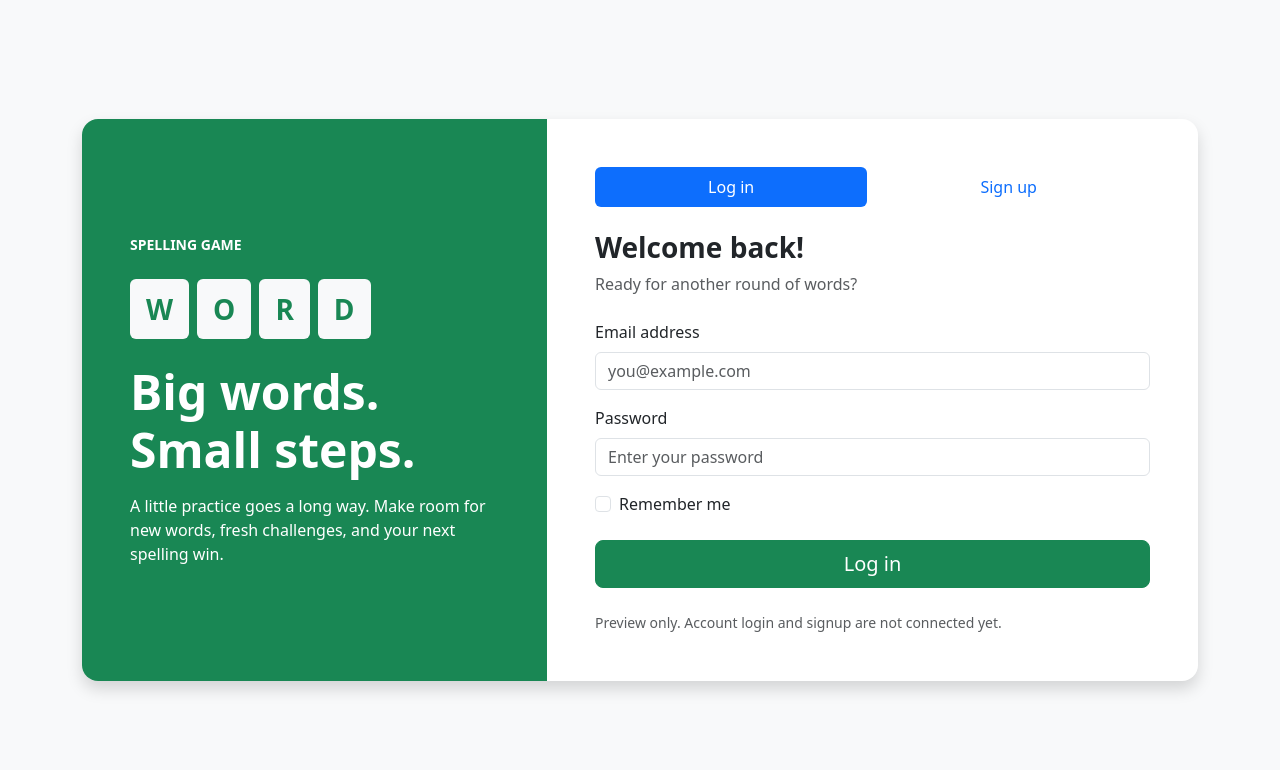
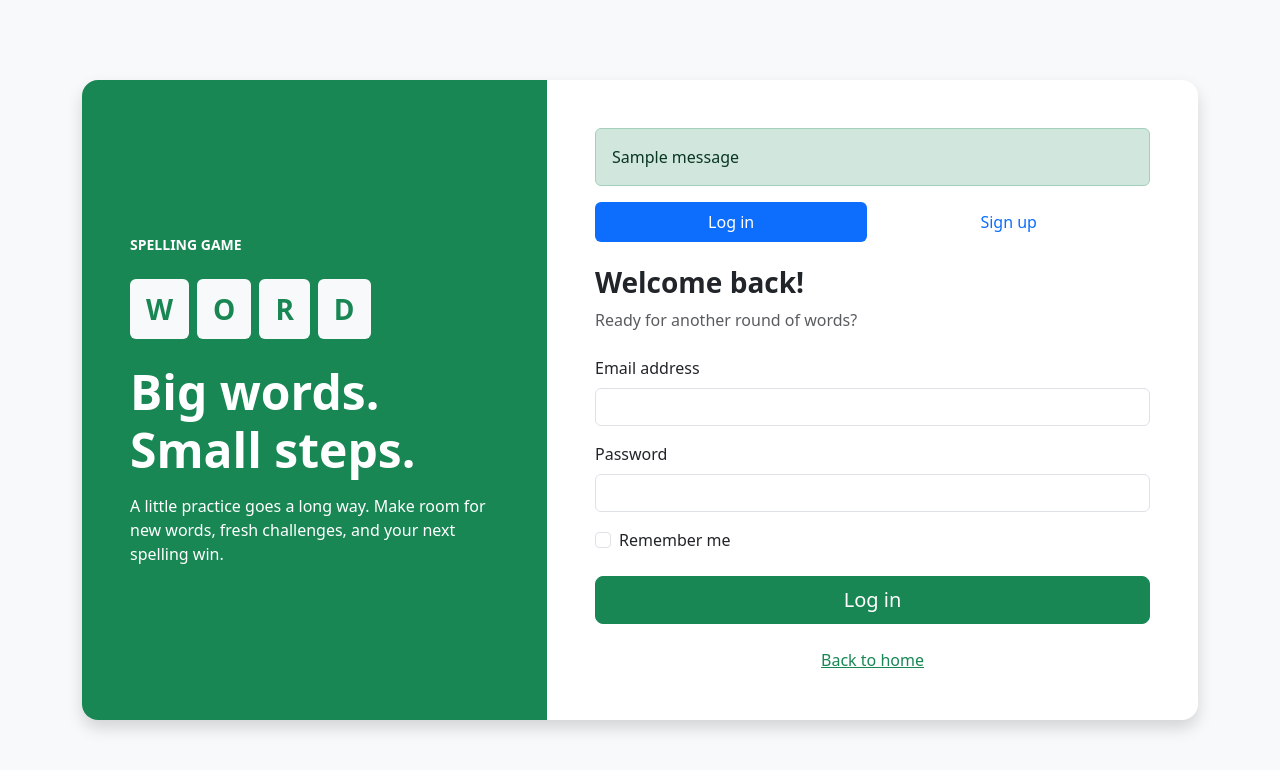
Before and after one commit to hudsonhadley/spelling_game, a Flask app: page /login in a window 1280 px wide. Shown: the top 770 px of the page. Run offline with Flask 3, Linux system fonts and the light colour scheme; one stand-in notice (Sample message) is shown.

Commit message:
added login and acount creation. And added sqlite database

```diff
--- /dev/null
+++ b/src/spelling_game/forms/__init__.py
@@ -0,0 +1,5 @@
+"""Account form exports."""
+
+from .forms import LoginForm, SignupForm
+
+__all__ = ["LoginForm", "SignupForm"]
--- a/src/spelling_game/forms/fields.py
+++ b/src/spelling_game/forms/fields.py
@@ -0,0 +1,12 @@
+"""Reusable normalization for account fields."""
+
+from wtforms import EmailField
+
+
+class NormalizedEmailField(EmailField):
+    """Trim and lowercase email addresses consistently for storage and lookup."""
+
+    def process_formdata(self, valuelist):
+        super().process_formdata(valuelist)
+        if self.data:
+            self.data = self.data.strip().lower()
--- a/src/spelling_game/forms/forms.py
+++ b/src/spelling_game/forms/forms.py
@@ -0,0 +1,23 @@
+"""Flask-WTF forms for login and account creation."""
+
+from flask_wtf import FlaskForm
+from wtforms import BooleanField, PasswordField, StringField, SubmitField
+from wtforms.validators import DataRequired, EqualTo, InputRequired, Length
+
+from .fields import NormalizedEmailField
+from .validators import valid_email
+
+
+class LoginForm(FlaskForm):
+    email = NormalizedEmailField("Email address", validators=[DataRequired(), Length(max=254), valid_email])
+    password = PasswordField("Password", validators=[InputRequired(), Length(max=128)])
+    remember = BooleanField("Remember me")
+    submit = SubmitField("Log in")
+
+
+class SignupForm(FlaskForm):
+    name = StringField("Name", filters=[lambda value: value.strip() if value else value], validators=[DataRequired(), Length(max=80)])
+    email = NormalizedEmailField("Email address", validators=[DataRequired(), Length(max=254), valid_email])
+    password = PasswordField("Password", validators=[InputRequired(), Length(min=8, max=128, message="Use between 8 and 128 characters.")])
+    confirm_password = PasswordField("Confirm password", validators=[InputRequired(), EqualTo("password", message="Passwords must match.")])
+    submit = SubmitField("Create account")
--- a/src/spelling_game/routes/auth.py
+++ b/src/spelling_game/routes/auth.py
@@ -6,9 +6,17 @@ Two user roles exist:
 """
 
 from functools import wraps
+from contextlib import contextmanager
+from pathlib import Path
+import sqlite3
+from urllib.parse import urlsplit
+
+from werkzeug.security import check_password_hash, generate_password_hash
+from spelling_game.forms import LoginForm, SignupForm
 
 from flask import (
     abort,
+    current_app,
     flash,
     redirect,
     render_template,
@@ -28,13 +36,15 @@ ADMIN = "admin"
 # --------------------------------------------------------------------------
 def get_current_user() -> dict | None:
     """Return {"id", "username", "role"} for the logged-in user, else None."""
-    if "user_id" not in session:
+    user_id = session.get("user_id")
+    if user_id is None:
         return None
-    return {
-        "id": session["user_id"],
-        "username": session["username"],
-        "role": session["role"],
-    }
+    with _accounts() as db:
+        row = db.execute("SELECT id, username, role FROM users WHERE id = ?", (user_id,)).fetchone()
+    if row is None:
+        session.clear()
+        return None
+    return dict(row)
 
 
 @auth_bp.app_context_processor
@@ -45,12 +55,15 @@ def inject_current_user():
 
 def _is_safe_next(target: str | None) -> bool:
     """Only allow redirects to paths on this site (prevents open redirects)."""
-    return bool(
-        target
-        and target.startswith("/")
-        and not target.startswith("//")
-        and "\\" not in target
-    )
+    if not target or not target.startswith("/"):
+        return False
+    if target.startswith("//") or "\\" in target or any(ord(char) < 32 or ord(char) == 127 for char in target):
+        return False
+    try:
+        parsed = urlsplit(target)
+    except ValueError:
+        return False
+    return not parsed.scheme and not parsed.netloc
 
 
 # --------------------------------------------------------------------------
@@ -83,56 +96,101 @@ def admin_required(view):
 
 
 # --------------------------------------------------------------------------
-# TODO: replace with real database lookups once the models exist
+# SQLite account storage (kept separate from future game data).
 # --------------------------------------------------------------------------
-def authenticate_user(username: str, password: str) -> dict | None:
-    """Check credentials. Return {"id", "username", "role"} or None.
-
-    TODO: look the user up in the database and verify the password against its
-    stored hash (e.g. werkzeug.security.check_password_hash). Until then no one
-    can log in.
-    """
-    return None
+@contextmanager
+def _accounts():
+    """Open the configured account database; create the table on first use."""
+    database = Path(current_app.config.get("AUTH_DATABASE", Path(current_app.instance_path) / "accounts.sqlite3"))
+    database.parent.mkdir(parents=True, exist_ok=True)
+    db = sqlite3.connect(database)
+    db.row_factory = sqlite3.Row
+    try:
+        db.execute("""
+            CREATE TABLE IF NOT EXISTS users (
+                id INTEGER PRIMARY KEY,
+                username TEXT NOT NULL,
+                email TEXT NOT NULL UNIQUE COLLATE NOCASE,
+                password_hash TEXT NOT NULL,
+                role TEXT NOT NULL DEFAULT 'player' CHECK (role IN ('player', 'admin'))
+            )
+        """)
+        with db:
+            yield db
+    finally:
+        db.close()
 
 
-# --------------------------------------------------------------------------
-# Routes
-# --------------------------------------------------------------------------
+def authenticate_user(email: str, password: str) -> dict | None:
+    """Return public account details when the password hash matches."""
+    with _accounts() as db:
+        user = db.execute("SELECT * FROM users WHERE email = ?", (email.strip().lower(),)).fetchone()
+    if user is None or not check_password_hash(user["password_hash"], password):
+        return None
+    return {key: user[key] for key in ("id", "username", "role")}
+
+
+def _start_session(user, remember=False):
+    session.clear()
+    session["user_id"] = user["id"]
+    session["username"] = user["username"]
+    session["role"] = user["role"]
+    session.permanent = remember
+
+
+def _destination(next_url):
+    return next_url if _is_safe_next(next_url) else url_for("core.main")
+
+
+def _render_account(login_form, signup_form, active_tab, next_url, status=200):
+    return render_template("login.html", login_form=login_form, signup_form=signup_form,
+                           active_tab=active_tab, next_url=next_url), status
+
+
 @auth_bp.route("/login", methods=["GET", "POST"])
 def login():
+    next_url = request.values.get("next")
     if get_current_user() is not None:
-        return redirect(url_for("core.game"))
+        return redirect(_destination(next_url))
+    form = LoginForm(prefix="login")
+    if form.validate_on_submit():
+        user = authenticate_user(form.email.data, form.password.data)
+        if user is None:
+            flash("Invalid email address or password.", "danger")
+            return _render_account(form, SignupForm(prefix="signup", formdata=None), "login", next_url, 401)
+        _start_session(user, form.remember.data)
+        return redirect(_destination(next_url))
+    return _render_account(form, SignupForm(prefix="signup", formdata=None), "login", next_url,
+                           400 if request.method == "POST" else 200)
 
+
+@auth_bp.route("/signup", methods=["GET", "POST"])
+def signup():
     next_url = request.values.get("next")
-
-    if request.method == "POST":
-        username = request.form.get("username", "").strip()
-        password = request.form.get("password", "")
-
-        if not username or not password:
-            flash("Enter both a username and a password.", "danger")
-            return render_template("login.html", next_url=next_url), 400
-
-        user = authenticate_user(username, password)
-        if user is None:
-            flash("Invalid username or password.", "danger")
-            return render_template("login.html", next_url=next_url), 401
-
-        session.clear()  # drop any stale data from before login
-        session["user_id"] = user["id"]
-        session["username"] = user["username"]
-        session["role"] = user["role"]
-
-        if _is_safe_next(next_url):
-            return redirect(next_url)
-        return redirect(url_for("core.game"))
-
-    return render_template("login.html", next_url=next_url)
+    if get_current_user() is not None:
+        return redirect(_destination(next_url))
+    form = SignupForm(prefix="signup")
+    if form.validate_on_submit():
+        try:
+            with _accounts() as db:
+                cursor = db.execute(
+                    "INSERT INTO users (username, email, password_hash, role) VALUES (?, ?, ?, ?)",
+                    (form.name.data, form.email.data, generate_password_hash(form.password.data), PLAYER),
+                )
+                user = {"id": cursor.lastrowid, "username": form.name.data, "role": PLAYER}
+        except sqlite3.IntegrityError:
+            form.email.errors.append("An account with this email address already exists.")
+            return _render_account(LoginForm(prefix="login", formdata=None), form, "signup", next_url, 409)
+        _start_session(user)
+        flash("Your account has been created. Welcome!", "success")
+        return redirect(_destination(next_url))
+    return _render_account(LoginForm(prefix="login", formdata=None), form, "signup", next_url,
+                           400 if request.method == "POST" else 200)
 
 
 @auth_bp.post("/logout")
 def logout():
-    """POST-only so a stray link or image can't log the user out."""
+    """CSRF-protected POST clears the authenticated session."""
     session.clear()
     flash("You have been logged out.", "info")
     return redirect(url_for("auth.login"))
--- a/src/spelling_game/templates/game.html
+++ b/src/spelling_game/templates/game.html
@@ -8,7 +8,7 @@
 </head>
 <body class="bg-light">
   <header class="bg-success text-white py-3">
-    <div class="container d-flex justify-content-between align-items-center"><span class="fs-4 fw-bold">Spelling Game</span><a class="btn btn-outline-light btn-sm" href="main.html">Home and stats</a></div>
+    <div class="container d-flex justify-content-between align-items-center"><span class="fs-4 fw-bold">Spelling Game</span><a class="btn btn-outline-light btn-sm" href="{{ url_for('core.main') }}">Home and stats</a></div>
   </header>
   <main class="container py-5">
     <div class="row justify-content-center">
--- a/src/spelling_game/templates/login.html
+++ b/src/spelling_game/templates/login.html
@@ -22,58 +22,51 @@
       </section>
 
       <section class="col-md-7 p-4 p-lg-5" aria-label="Your account">
-        <ul class="nav nav-pills nav-fill mb-4" id="account-tabs" role="tablist">
-          <li class="nav-item" role="presentation">
-            <button class="nav-link active" id="login-tab" data-bs-toggle="pill" data-bs-target="#login-panel" type="button" role="tab" aria-controls="login-panel" aria-selected="true">Log in</button>
-          </li>
-          <li class="nav-item" role="presentation">
-            <button class="nav-link" id="signup-tab" data-bs-toggle="pill" data-bs-target="#signup-panel" type="button" role="tab" aria-controls="signup-panel" aria-selected="false">Sign up</button>
-          </li>
-        </ul>
-
-        <!-- Connect these forms to authentication routes when the backend is ready. -->
-        <div class="tab-content">
-          <div class="tab-pane fade show active" id="login-panel" role="tabpanel" aria-labelledby="login-tab" tabindex="0">
-            <form aria-labelledby="login-title">
+        {% for category, message in get_flashed_messages(with_categories=true) %}
+          <div class="alert alert-{{ category }}" role="alert">{{ message }}</div>
+        {% endfor %}
+        <nav class="nav nav-pills nav-fill mb-4" aria-label="Account options">
+          <a class="nav-link {{ 'active' if active_tab == 'login' }}" href="{{ url_for('auth.login', next=next_url) }}" {% if active_tab == 'login' %}aria-current="page"{% endif %}>Log in</a>
+          <a class="nav-link {{ 'active' if active_tab == 'signup' }}" href="{{ url_for('auth.signup', next=next_url) }}" {% if active_tab == 'signup' %}aria-current="page"{% endif %}>Sign up</a>
+        </nav>
+        {% macro input_field(field, autocomplete) %}
+          <div class="mb-3">
+            {{ field.label(class_='form-label') }}
+            {{ field(class_='form-control' + (' is-invalid' if field.errors else ''), autocomplete=autocomplete, aria_describedby=field.id + '-errors') }}
+            <div id="{{ field.id }}-errors" class="invalid-feedback">
+              {% for error in field.errors %}<div>{{ error }}</div>{% endfor %}
+            </div>
+          </div>
+        {% endmacro %}
+        {% if active_tab == 'login' %}
+          <form method="post" action="{{ url_for('auth.login') }}" aria-labelledby="login-title">
+            {{ login_form.hidden_tag() }}
+            <input type="hidden" name="next" value="{{ next_url or '' }}">
             <h2 id="login-title" class="h3 fw-bold">Welcome back!</h2>
             <p class="text-body-secondary mb-4">Ready for another round of words?</p>
-              <div class="mb-3">
-                <label for="login-email" class="form-label">Email address</label>
-                <input id="login-email" class="form-control" name="email" type="email" autocomplete="username" placeholder="you@example.com" required>
+            {{ input_field(login_form.email, 'username') }}
+            {{ input_field(login_form.password, 'current-password') }}
+            <div class="form-check mb-4">
+              {{ login_form.remember(class_='form-check-input') }}
+              {{ login_form.remember.label(class_='form-check-label') }}
             </div>
-              <div class="mb-3">
-                <label for="login-password" class="form-label">Password</label>
-                <input id="login-password" class="form-control" name="password" type="password" autocomplete="current-password" placeholder="Enter your password" required>
-              </div>
-              <div class="form-check mb-4">
-                <input class="form-check-input" id="remember" type="checkbox" name="remember">
-                <label class="form-check-label" for="remember">Remember me</label>
-              </div>
-              <button class="btn btn-success btn-lg w-100" type="button" aria-describedby="preview-note">Log in</button>
+            {{ login_form.submit(class_='btn btn-success btn-lg w-100') }}
           </form>
-          </div>
-
-          <div class="tab-pane fade" id="signup-panel" role="tabpanel" aria-labelledby="signup-tab" tabindex="0">
-            <form aria-labelledby="signup-title">
+        {% else %}
+          <form method="post" action="{{ url_for('auth.signup') }}" aria-labelledby="signup-title">
+            {{ signup_form.hidden_tag() }}
+            <input type="hidden" name="next" value="{{ next_url or '' }}">
             <h2 id="signup-title" class="h3 fw-bold">Start your word journey.</h2>
             <p class="text-body-secondary mb-4">Create an account and get ready to practice.</p>
-              <div class="mb-3">
-                <label for="signup-name" class="form-label">Name</label>
-                <input id="signup-name" class="form-control" name="name" type="text" autocomplete="name" placeholder="Your name" required>
-              </div>
-              <div class="mb-3">
-                <label for="signup-email" class="form-label">Email address</label>
-                <input id="signup-email" class="form-control" name="email" type="email" autocomplete="username" placeholder="you@example.com" required>
-              </div>
-              <div class="mb-4">
-                <label for="signup-password" class="form-label">Password</label>
-                <input id="signup-password" class="form-control" name="password" type="password" autocomplete="new-password" placeholder="Create a password" required>
-              </div>
-              <button class="btn btn-success btn-lg w-100" type="button" aria-describedby="preview-note">Create account</button>
+            {{ input_field(signup_form.name, 'name') }}
+            {{ input_field(signup_form.email, 'username') }}
+            {{ input_field(signup_form.password, 'new-password') }}
+            <p class="form-text">Use between 8 and 128 characters for your password.</p>
+            {{ input_field(signup_form.confirm_password, 'new-password') }}
+            {{ signup_form.submit(class_='btn btn-success btn-lg w-100') }}
           </form>
-          </div>
-        </div>
-        <p class="small text-body-secondary mt-4 mb-0" id="preview-note">Preview only. Account login and signup are not connected yet.</p>
+        {% endif %}
+        <a class="d-block text-center text-success mt-4" href="{{ url_for('core.main') }}">Back to home</a>
       </section>
     </div>
   </main>
--- a/src/spelling_game/templates/words.html
+++ b/src/spelling_game/templates/words.html
@@ -7,13 +7,13 @@
   <link href="https://cdn.jsdelivr.net/npm/bootstrap@5.3.8/dist/css/bootstrap.min.css" rel="stylesheet" crossorigin="anonymous">
 </head>
 <body class="bg-light">
-  <header class="bg-success text-white py-3"><div class="container d-flex justify-content-between align-items-center"><span class="fs-4 fw-bold">Spelling Game</span><a class="btn btn-outline-light btn-sm" href="main.html">Back to home</a></div></header>
+  <header class="bg-success text-white py-3"><div class="container d-flex justify-content-between align-items-center"><span class="fs-4 fw-bold">Spelling Game</span><a class="btn btn-outline-light btn-sm" href="{{ url_for('core.main') }}">Back to home</a></div></header>
   <main class="container py-5">
     <p class="text-success small fw-bold text-uppercase">Admin tools</p>
     <h1 class="fw-bold">Your word library</h1>
     <p class="text-body-secondary">Listen to practice words or add a new word with its pronunciation.</p>
     <p class="alert alert-secondary small">Browser-only preview. Uploaded recordings are saved on this device. Real admin access and shared uploads need a backend.</p>
-    <div id="access-notice" class="alert alert-warning" hidden>Select the Admin preview role on the <a href="main.html" class="alert-link">home page</a> to manage words.</div>
+    <div id="access-notice" class="alert alert-warning" hidden>Select the Admin preview role on the <a href="{{ url_for('core.main') }}" class="alert-link">home page</a> to manage words.</div>
     <div id="manager" hidden>
       <section class="card border-0 shadow-sm mb-4"><div class="card-body p-4">
         <h2 class="h4 mb-3">Add a word</h2>
```
Also changed, not shown: src/spelling_game/config.py (+5 -6 lines), src/spelling_game/forms/validators.py (+11 -0 lines), src/spelling_game/templates/main.html (+5 -5 lines), tests/test_auth.py (added, +93 -0 lines). Lines whose indentation alone changed are shown as unchanged.
